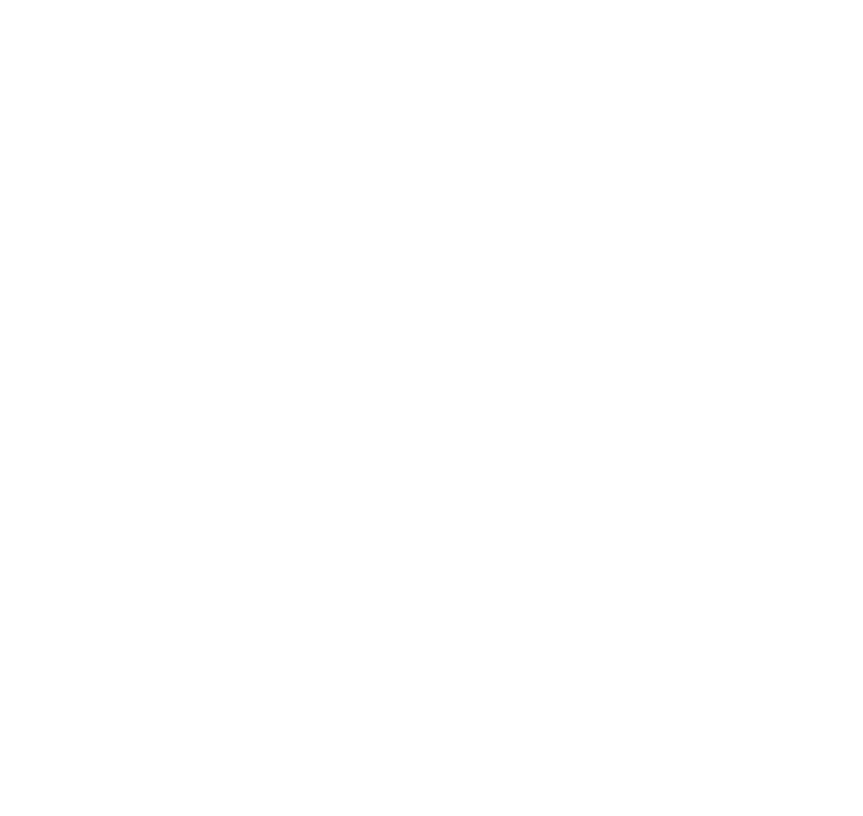
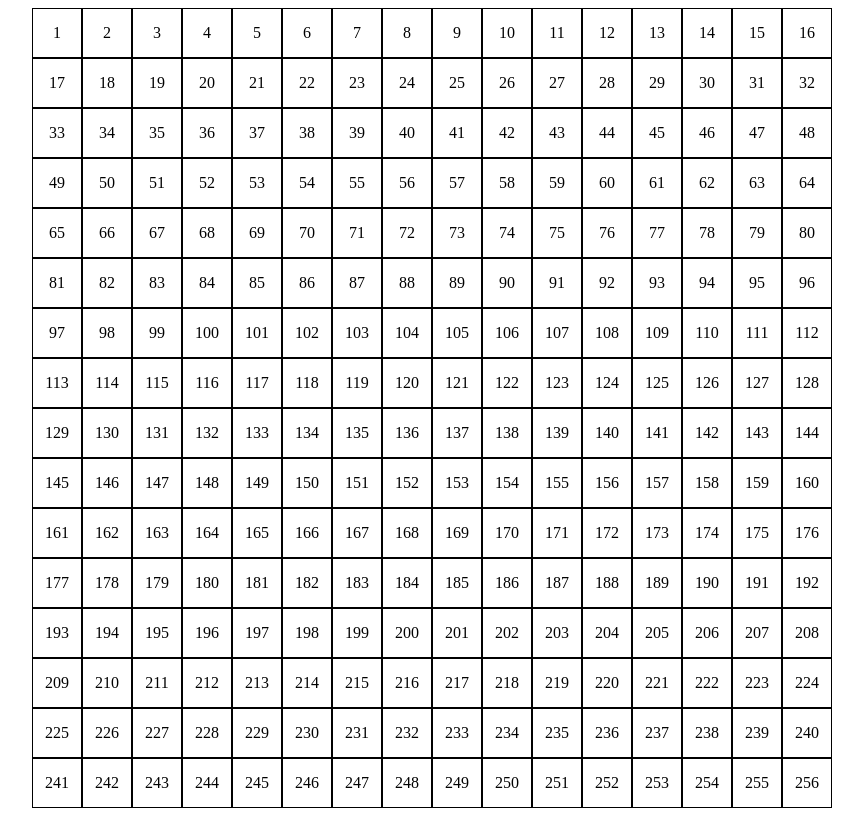
Before and after one commit to sserio3/etch-a-sketch, a plain HTML site: page index.html in a window 1280 px wide. Shown: the whole page, without its empty margins (208-1071 px from the left). Drawn offline with Linux system fonts and the light colour scheme.

Commit message:
feat: implement createGrid function with default 16x16 grid

```diff
--- a/index.html
+++ b/index.html
@@ -7,6 +7,8 @@
     <link rel="stylesheet" href="style.css">
 </head>
 <body>
+    <div id="grid-container"></div>
+
     <script src="script.js"></script>
 </body>
 </html>
--- a/script.js
+++ b/script.js
@@ -1 +1,30 @@
 // script.js - This file contains the JavaScript logic for this project
+
+
+// Set grid container width to 800px
+const gridContainer = document.getElementById('grid-container');
+const gridContainerSize = 800;  // Used to calculate the size of each square
+gridContainer.style.width = `${gridContainerSize}px`;
+
+
+/**
+ * This function creates a grid of square div elements based on the specified number of squares per side.
+ * @param {number} gridSize: The size of the grid/number of squares per side (default is 16 for a 16x16 grid)
+ * @returns {void}
+ */
+function createGrid(gridSize = 16) {
+    // Side size calculated by dividing the container size by gridSize
+    const squareSize = Math.floor(gridContainerSize / gridSize);
+
+    for (let i = 0; i < gridSize * gridSize; i++) {
+        const gridSquare = document.createElement('div');
+        gridSquare.style.width = squareSize + 'px';
+        gridSquare.style.height = squareSize + 'px';
+        gridSquare.textContent = i + 1;  // Add number to each square for debugging
+        gridSquare.classList.add('grid-square');
+        gridContainer.appendChild(gridSquare);
+    }
+}
+
+// Create a grid of the default size of 16 x 16 squares
+createGrid();
--- a/style.css
+++ b/style.css
@@ -1 +1,24 @@
 /* style.css - This file contains the CSS styling page for this project */
+body {
+    display: flex;
+    flex-direction: column;
+    align-items: center;
+}
+
+#grid-container {
+    display: flex;
+    flex-wrap: wrap;
+    margin-left: auto;
+    margin-right: auto;
+    justify-content: center;
+    align-items: center;
+}
+
+.grid-square {
+    display: flex;
+    justify-content: center;
+    align-items: center;
+    box-sizing: border-box;
+    border: 1px solid black;
+    background-color: white;
+}
```
